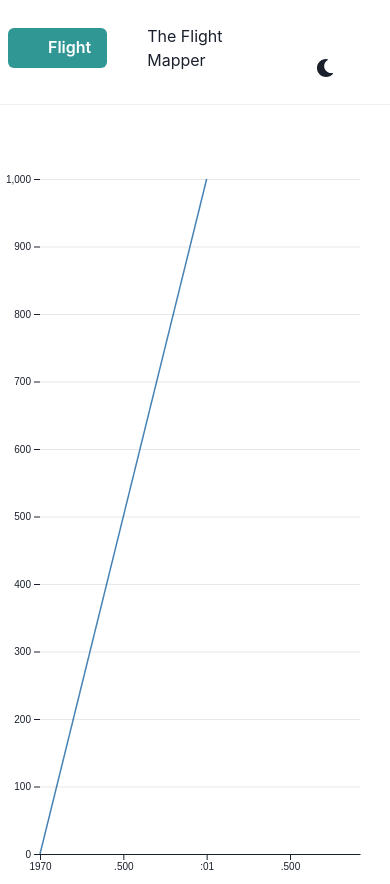
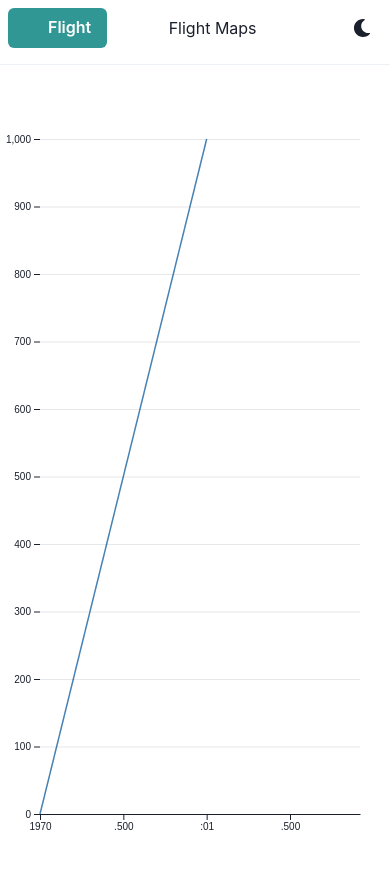
Before and after one commit to aniknia/flightmaps, a React (Create React App) app: page / in a window 390 px wide. After the commit the page ends 844 px from the top, so only its background shows below. Built offline with nearby package versions, Linux system fonts and the light colour scheme; some icons are missing.

Commit message:
fix: reduce logo size for consistency on mobile

```diff
--- a/src/components/Logo.js
+++ b/src/components/Logo.js
@@ -4,8 +4,8 @@ import { IoAirplane } from '@react-icons/all-files/io5/IoAirplane'
 export default function Logo() {
     return (
         <HStack>
-            <IoAirplane />
-            <p>The Flight Mapper</p>
+            <IoAirplane size={16} />
+            <p>Flight Maps</p>
         </HStack>
     )
 }
```
